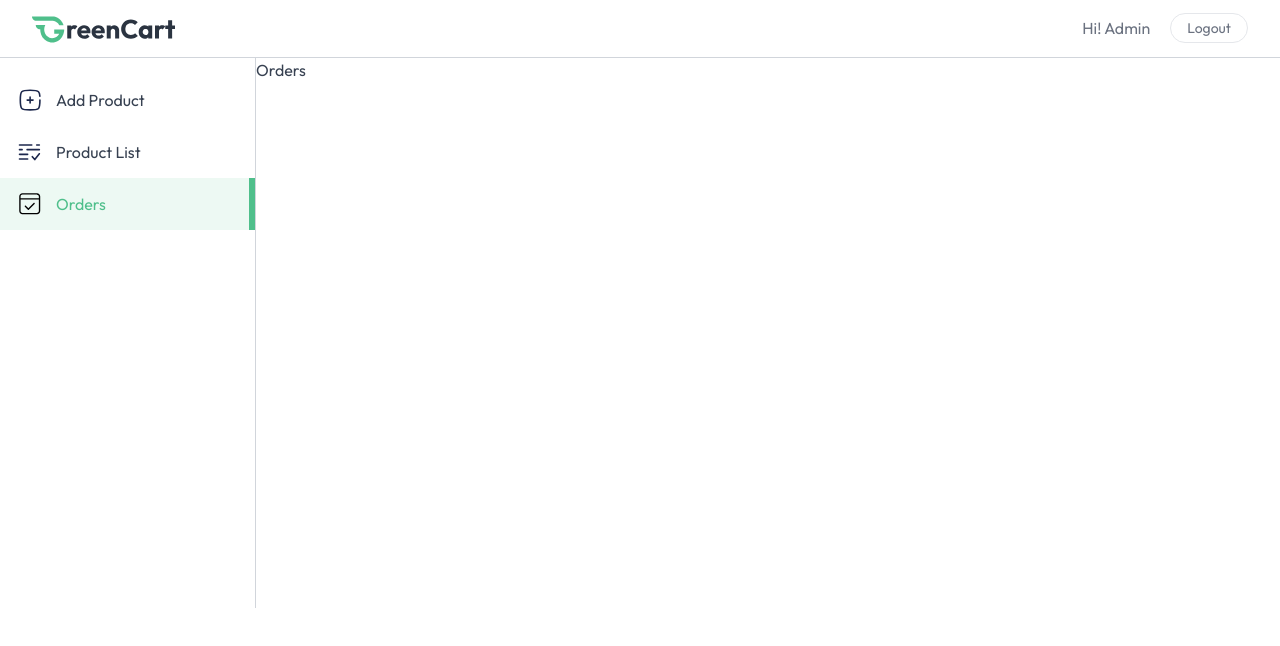
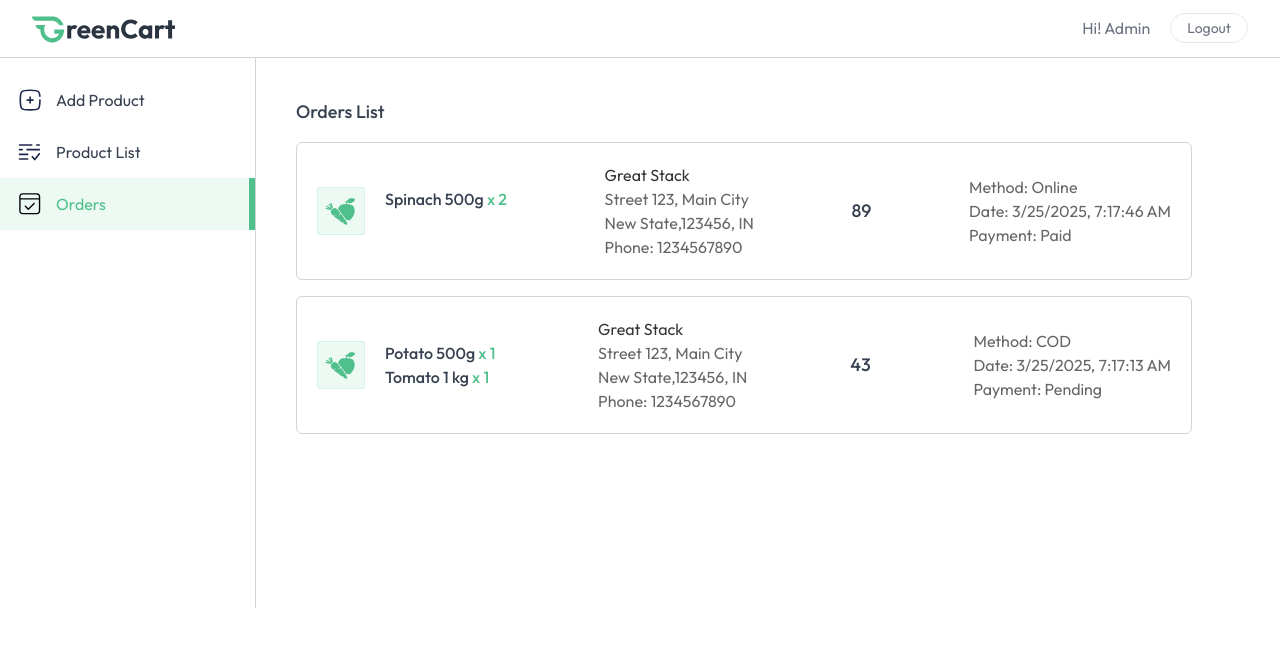
Before and after one commit to jim2107054/GreenCart, a React (Vite) app in the folder frontend/: page /seller/orders in a window 1280 px wide. Both pictures are taken after typing "name@example.com", "Sample123" into the empty fields and a click on the button "Login". Shown: the top 646 px of the page. Built offline with nearby package versions, Linux system fonts and the light colour scheme; a web font is replaced by a local one.

Commit message:
created order page

```diff
--- a/frontend/src/pages/seller/Orders.jsx
+++ b/frontend/src/pages/seller/Orders.jsx
@@ -1,9 +1,63 @@
-import React from 'react'
+import { useEffect, useState } from "react";
+import { useAppContext } from "../../context/AppContext";
+import { assets, dummyOrders } from "../../assets/assets";
 
 const Orders = () => {
-  return (
-    <div>Orders</div>
-  )
+  const {currency} = useAppContext()
+  const [orders, setOrders] = useState([]);
+
+  // Fetch orders from an API or use dummy data
+  const fetchOrders = async () => {
+    setOrders(dummyOrders)
+  }
+
+  useEffect(()=> {
+    fetchOrders();
+  },[])
+
+    return orders.length > 0 ? (
+        <div className="no-scrollbar flex-1 h-[95vh] overflow-y-scroll">
+          <div className="md:p-10 p-4 space-y-4">
+            <h2 className="text-lg font-medium">Orders List</h2>
+            {orders.map((order, index) => (
+                <div key={index} className="flex flex-col md:items-center md:flex-row justify-between gap-5 p-5 max-w-4xl rounded-md border border-gray-300">
+                    <div className="flex gap-5 max-w-80">
+                        <img className="w-12 h-12 object-cover" src={assets.box_icon} alt="boxIcon" />
+                        <div>
+                            {order.items.map((item, index) => (
+                                <div key={index} className="flex flex-col">
+                                    <p className="font-medium">
+                                        {item.product.name}{" "} <span className="text-primary">x {item.quantity}</span>
+                                    </p>
+                                </div>
+                            ))}
+                        </div>
+                    </div>
+
+                    <div className="text-sm md:text-base text-black/60">
+                        <p className='text-black/80'>{order.address.firstName} {order.address.lastName}</p>
+                        <p>{order.address.street}, {order.address.city}</p>
+                        <p> {order.address.state},{order.address.zipcode}, {order.address.country}</p>
+                        <p></p>
+                        <p>Phone: {order.address.phone}</p>
+                    </div>
+
+                    <p className="font-medium text-lg my-auto">{currency}{order.amount}</p>
+
+                    <div className="flex flex-col text-sm md:text-base text-black/60">
+                        <p>Method: {order.paymentType}</p>
+                        <p>Date: {new Date(order.createdAt).toLocaleString()}</p>
+                        <p>Payment: {order.isPaid ? "Paid" : "Pending"}</p>
+                    </div>
+                </div>
+            ))}
+        </div>
+        </div>
+    ) : (
+        <div className="md:p-10 p-4">
+            <h2 className="text-lg font-medium">No Orders Found</h2>
+        </div>
+    );
 }
 
 export default Orders
```
